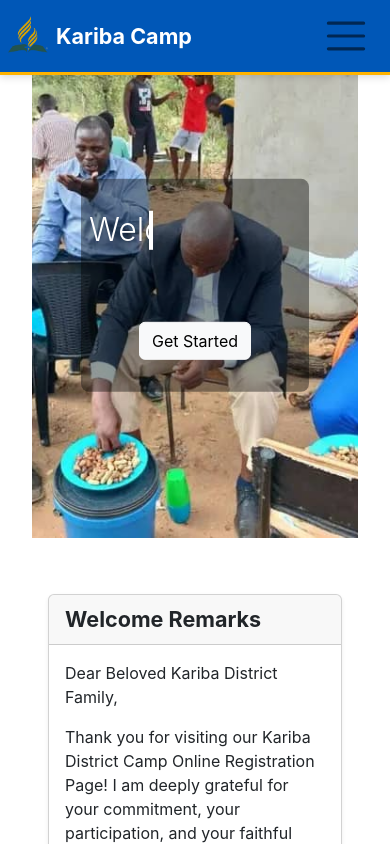
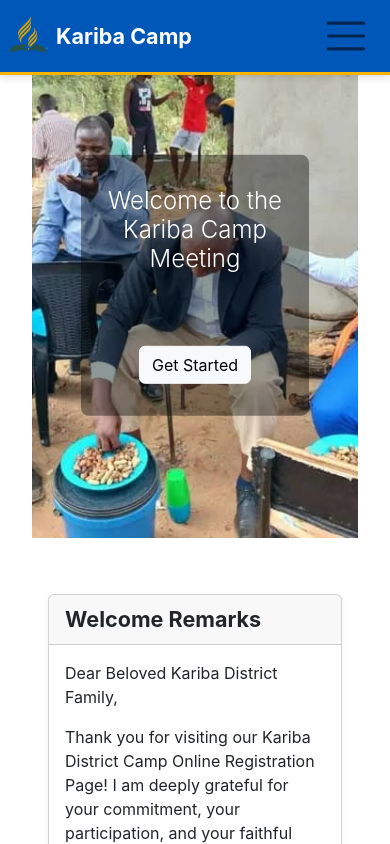
Before and after one commit to shanny-mal/camp-meeting, a React (Vite) app: page / in a window 390 px wide. Shown: the top 844 px of the page. Built offline with nearby package versions, Linux system fonts and the light colour scheme.

Commit message:
improved display on small creens

```diff
--- a/src/pages/Home.css
+++ b/src/pages/Home.css
@@ -80,3 +80,30 @@
   font-weight: 600;
   margin-bottom: 1rem;
 }
+
+/* Allow the headline to wrap and scale on phones */
+@media (max-width: 576px) {
+  .home-carousel .typing {
+    /* let it wrap onto multiple lines */
+    white-space: normal !important;
+    overflow: visible !important;
+    /* remove the blinking caret on small screens */
+    border-right: none !important;
+    /* scale the font down a bit */
+    font-size: 1.5rem !important;
+    /* center the text */
+    text-align: center;
+    /* remove the width animation */
+    animation: none !important;
+  }
+
+  .home-carousel .typing::after {
+    content: none !important;
+  }
+
+  .home-carousel .carousel-caption {
+    /* ensure caption has enough width */
+    padding-left: 1rem;
+    padding-right: 1rem;
+  }
+}
```
